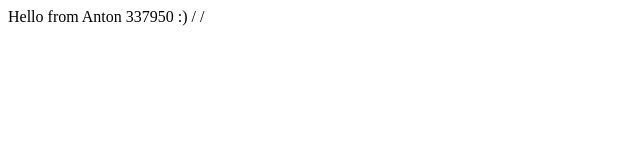
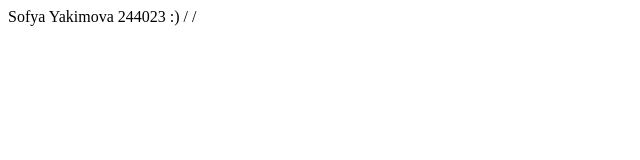
Before and after one commit to YakimovaS/244023-OSINT, a plain HTML site: page index.html in a window 1280 px wide. Shown: the full height of the page, 0-640 px from the left. Drawn offline with Linux system fonts and the light colour scheme.

Commit message:
Update index.html

```diff
--- a/index.html
+++ b/index.html
@@ -1,6 +1,6 @@
 <html>
 <body>
-Hello from Anton 337950 :)
+Sofya Yakimova 244023 :)
 /
   /
  </body>
```
